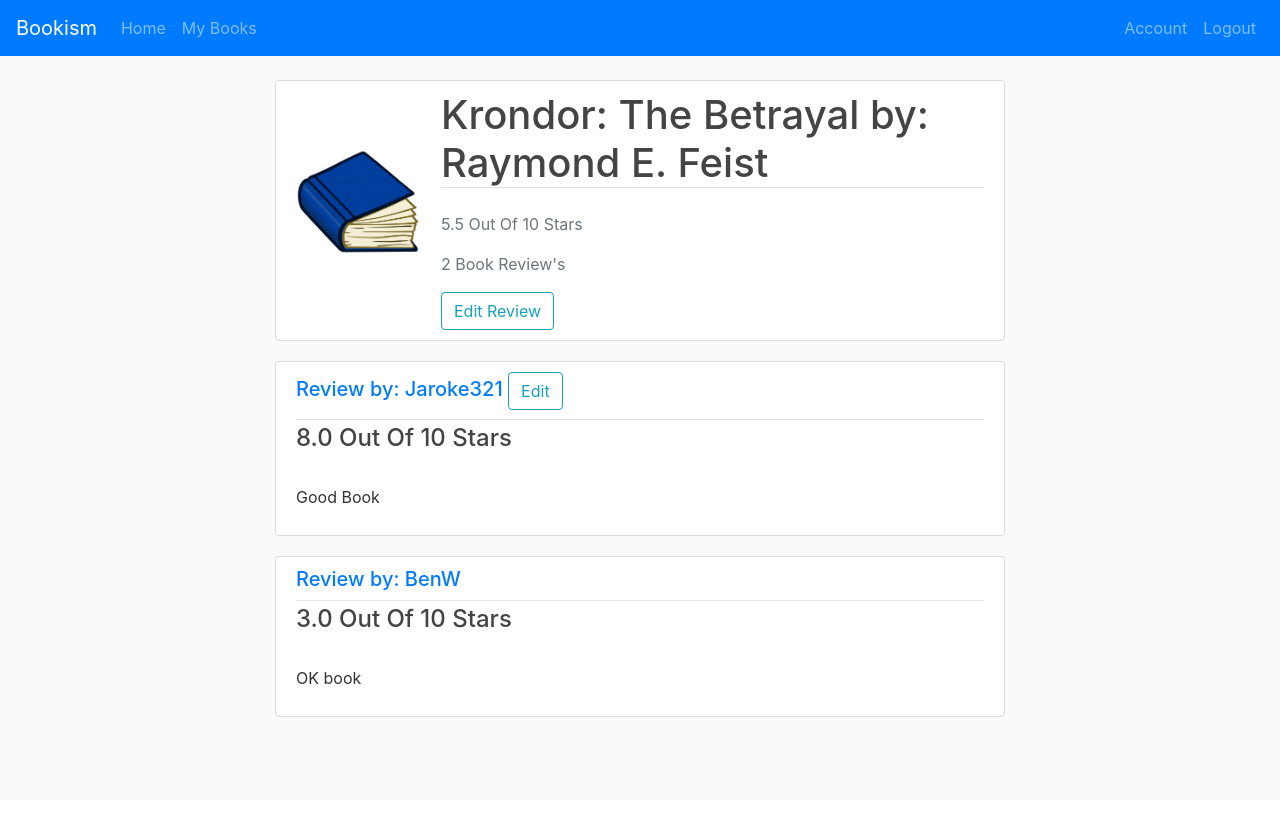
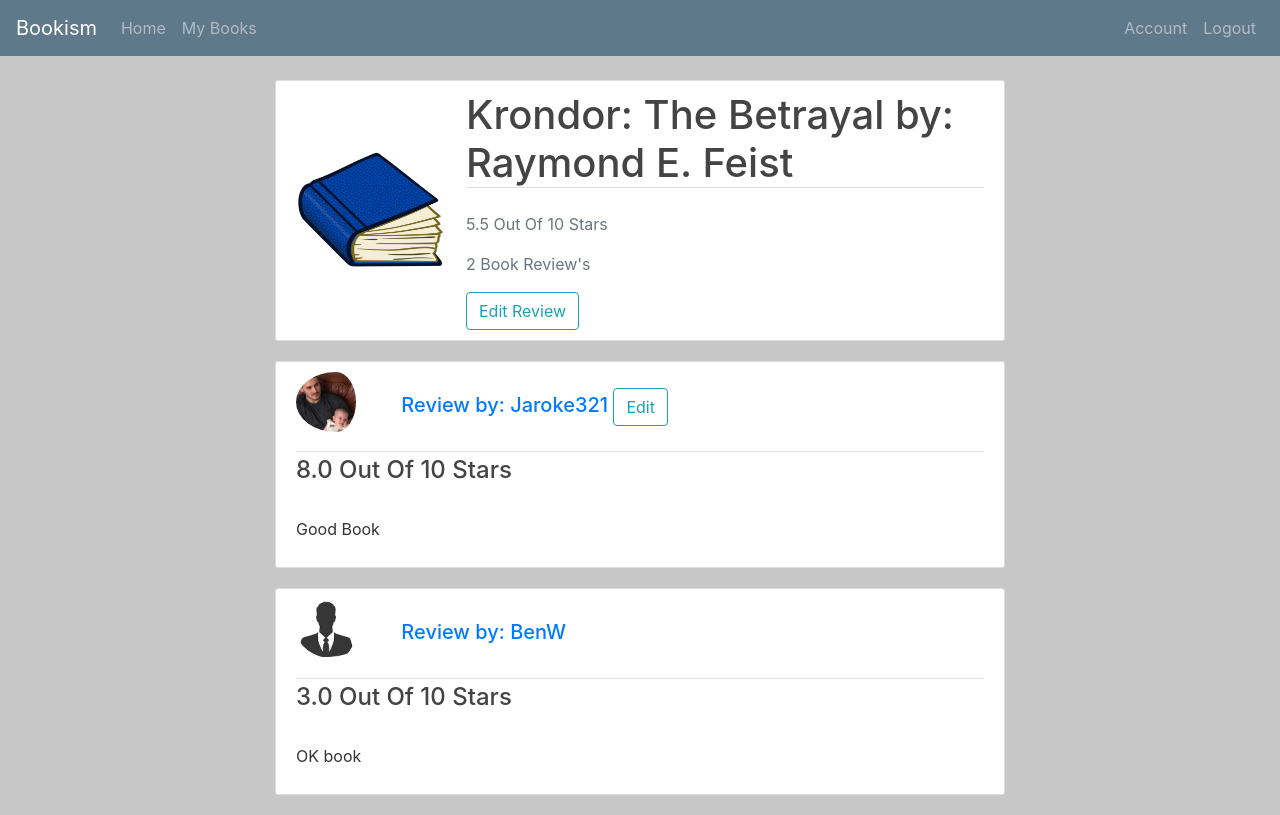
Before and after one commit to Jaroke321/Project1, a Flask app: page /book/1 in a window 1280 px wide. Before the commit the page ends 717 px from the top, so only its background shows below. Run offline with Flask 2, Linux system fonts and the light colour scheme; a user stored in the database is signed in; data comes from the database, SQL or seed files in the repository; both versions use the stored data as it was after the commit; some libraries are stand-ins or nearby versions.

Commit message:
Leaving and Editing reviews now updates each books data in the database, and the book and home pages reflect this.

```diff
--- a/project1/routes.py
+++ b/project1/routes.py
@@ -184,7 +184,7 @@ def review(id):
         redirect(url_for('index'))
 
     # User has hit the submit button
-    if form.validate_on_submit() and form.submit.data:  # User submitted the form
+    if form.validate_on_submit() and form.submit.data:
         new_review = Review(book_id=id, user_id=current_user.id,
             username=current_user.name, bookname=book.title,
             review=form.review.data, rating=form.rating.data)
@@ -197,6 +197,17 @@ def review(id):
         db.session.add(new_review)  # Add new review
         db.session.commit()         # Commit changes to the database
         flash('Review Was Successfully Added', 'success')  # flash message
+
+        # Recalculate the books ratings
+        sum = 0.0
+        book.count_ratings = len(book.reviews)
+
+        for r in book.reviews:
+            sum += r.rating
+
+        book.overall_rating = sum / book.count_ratings
+        db.session.commit()
+
         # Redirect to home Page
         return redirect(url_for('book', id=book.id))
 
--- a/project1/static/main.css
+++ b/project1/static/main.css
@@ -1,5 +1,5 @@
 body {
-  background: #fafafa;
+  background-color: #c7c7c7;
   color: #333333;
   margin-top: 5rem;
 }
@@ -81,6 +81,11 @@ a.article-title:hover {
 }
 
 .review-body {
-  padding-left: 20px;
   margin-left: 20px;
 }
+
+.review-pic {
+  margin-bottom: 10px;
+  margin-right: 20px;
+  padding-right: 20px;
+}
--- a/project1/templates/book.html
+++ b/project1/templates/book.html
@@ -6,8 +6,8 @@
 <div class="col-md-8 justify-content-center">
   <div class="container content-section">
     <div class="media align-items-center">
-      <img src="{{ img }}" class="round-circle account-img" width="80">
-      <div class="media-body">
+      <img src="{{ img }}" width="150">
+      <div class="media-body review-body">
         <h2 class="border-bottom mb-4 account-heading">{{ book.title }} by: {{ book.author }}</h2>
         <p class="text-secondary">{{ book.overall_rating }} Out Of 10 Stars</p>
         <p class="text-secondary">{{ book.count_ratings }} Book Review's</p>
@@ -24,6 +24,7 @@
     <div class="media-body">
       <div class="article-metadata">
         <h5 class="mr-2">
+          <img src="/static/profile_pics/{{ review.users.image_file }}" class="rounded-circle review-pic" width="80">
           <a href="{{ url_for('users', id=review.user_id) }}">Review by: {{ review.username }}</a>
           {% if current_user.id == review.user_id %}
             <a class="btn btn-outline-info" href="{{ url_for('review', id=review.book_id) }}">Edit</a>
--- a/project1/templates/index.html
+++ b/project1/templates/index.html
@@ -16,7 +16,7 @@
   </head>
   <body>
 
-    <nav class="navbar navbar-expand-lg navbar-dark bg-primary fixed-top">
+    <nav class="navbar navbar-expand-lg navbar-dark bg-steel fixed-top">
       <a class="navbar-brand" href="/">Bookism</a>
       <button class="navbar-toggler" type="button" data-toggle="collapse" data-target="#navbarNav" aria-controls="navbarNav" aria-expanded="false" aria-label="Toggle navigation">
         <span class="navbar-toggler-icon"></span>
@@ -41,7 +41,7 @@
         {% endif %}
       </div>
     </nav>
-    <main role="main" class="container">
+    <main role="main" class="container bg-main">
       {% with messages = get_flashed_messages(with_categories=true) %}
         {% if messages %}
           {% for category, message in messages %}
--- a/project1/templates/user.html
+++ b/project1/templates/user.html
@@ -26,7 +26,7 @@
           </h5>
         </div>
         <h4 class="article-title">{{ r.rating }} Out Of 10 Stars</h4>
-        <p class="article-content">{{ r.books.image_file }}</p>
+        <p class="article-content">{{ r.review }}</p>
       </div>
     </article>
   {% endfor %}
```
Also changed, not shown: project1/db.sqlite3.
